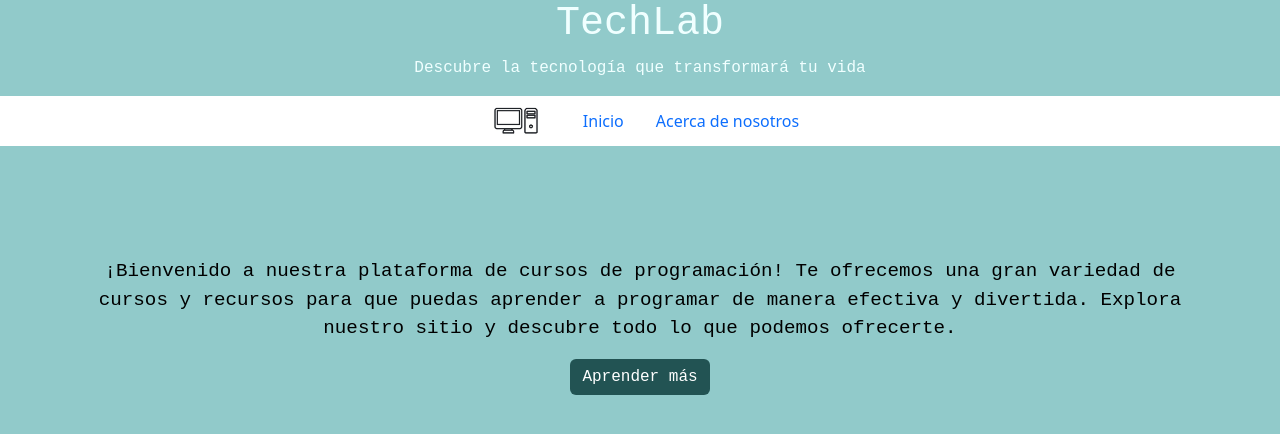
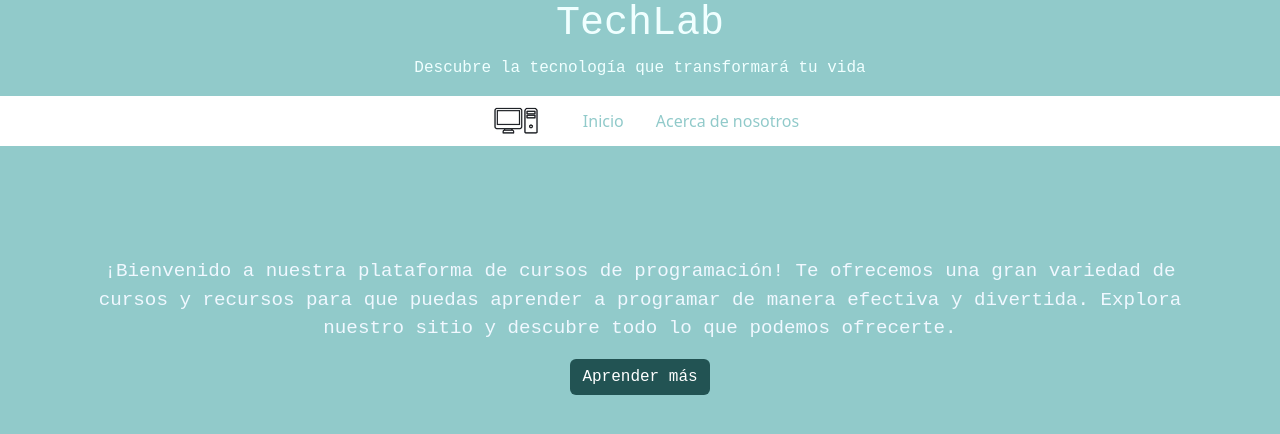
Before and after one commit to Facundorios05/Actividad-3-Pr-ctica-Bootstrap-5, a plain HTML site: page Index/index.html in a window 1280 px wide. Drawn offline with nearby package versions, Linux system fonts and the light colour scheme.

Commit message:
Se cambió el estilo

```diff
--- a/Cursos/style.css
+++ b/Cursos/style.css
@@ -61,3 +61,7 @@ section {
     align-items: center;
 
 }
+
+.nav-link {
+    color: rgb(145, 202, 202);
+}
--- a/Index/index.html
+++ b/Index/index.html
@@ -18,8 +18,7 @@
       <nav>
         <ul class="nav">
           <a class="nav-link" href="link.html"><img src="logo.png" alt="logo" width="70px"></a>
-          <li class="nav-item">
-          </li>
+
           <li class="nav-item">
             <a class="nav-link active" aria-current="page" href="link.html">Inicio</a>
           </li>
@@ -27,11 +26,12 @@
           <li class="nav-item">
             <a class="nav-link" href="">Acerca de nosotros</a>
           </ul>
+
       </nav>
     </header>
     <main>
 
-      <div class="promo" align="center">
+      <div class="promo">
 
         <p>¡Bienvenido a nuestra plataforma de cursos de programación! Te ofrecemos una gran variedad de cursos y recursos para que puedas aprender a programar de manera efectiva y divertida. Explora nuestro sitio y descubre todo lo que podemos ofrecerte.
         </p>
--- a/Index/style.css
+++ b/Index/style.css
@@ -61,3 +61,7 @@ section {
     align-items: center;
 
 }
+
+.nav-link {
+    color: rgb(145, 202, 202);
+}
--- a/Index/style2.css
+++ b/Index/style2.css
@@ -18,7 +18,6 @@ h1 {
     background-color: rgb(255, 255, 255);
     height: 50px;
 }
-
 .promo {
     color:rgb(0, 0, 0) ;
     font-size: larger;    display: flex;
@@ -32,16 +31,12 @@ h1 {
 
 
 }
-
 .subtitulo {
     display: flex;
     justify-content: center;
         font-family: 'Courier New', Courier, monospace;
     color:azure ;
 }
-
-
-
 div{
     display: flex;
     justify-content: center;
@@ -50,7 +45,6 @@ div{
     color:azure ;
     margin-top: 100px;
 }
-
 #boton2 {
     justify-content: center;
     display: flex;
@@ -59,9 +53,12 @@ div{
     align-items: center;
 
 }
-
 p {
+    color: aliceblue;
     display: flex;
     justify-content: center;
     align-items: center;
 }
+.nav-link {
+    color: rgb(145, 202, 202);
+}
```
